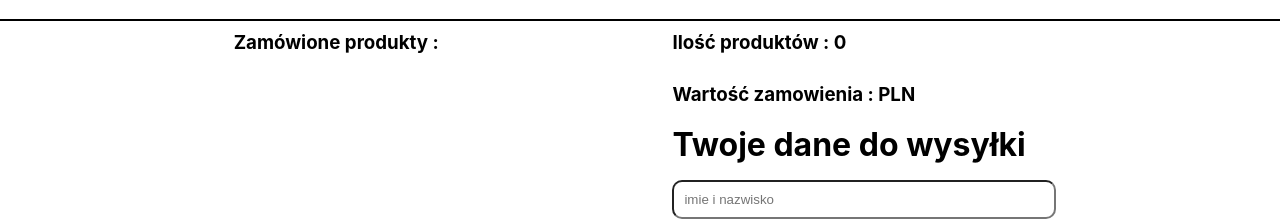
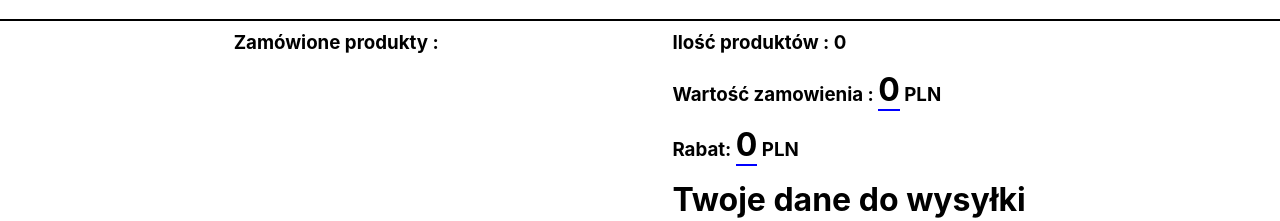
Before and after one commit to marcinoles87/my-app2, a React (Create React App) app: page /formularz in a window 1280 px wide. Shown: the part 275-496 px from the top of the page. Built offline with nearby package versions, Linux system fonts and the light colour scheme.

Commit message:
add code

```diff
--- a/src/Database/Database.jsx
+++ b/src/Database/Database.jsx
@@ -191,7 +191,7 @@ const database2 = [
                     <div className='database-element-info'>
                         <div className='database-element-info2'>
                             <p>{item.nazwa}</p>
-                            <h2 style={{color:'rgb(0,0,190'}}>{Math.floor(item.cena-(item.cena*20/100))} zł</h2>
+                            <h2 style={{color:'rgb(0,0,190'}}>{item.cena-(item.cena*20/100)} zł</h2>
                             <p style={{padding:'10px 0px'}}>Cena regularna : <span style={{textDecoration:'line-through'}}>{item.cena}</span></p>
                         </div>
 
--- a/src/pages/Formularz.jsx
+++ b/src/pages/Formularz.jsx
@@ -77,7 +77,7 @@ function Formularz({koszyk,allPrice,setAllPrice,setKoszyk}) {
                         <p>{item.product} |</p>
                         <p>{item.nazwa} |</p>
                         <p>sztuk 1 |</p>
-                        <p>Wartość : {Math.floor(item.cena-(item.cena*20/100))} pln</p>
+                        <p>Wartość : {(item.cena-(item.cena*20/100))} pln</p>
 
                     </div>
                 )
@@ -90,7 +90,8 @@ function Formularz({koszyk,allPrice,setAllPrice,setKoszyk}) {
 
            <div className='formularz-klient'>
                         <h3>Ilość produktów : {koszyk.length} </h3>
-                        <h3>Wartość zamowienia : <span style={{fontSize:'2rem',borderBottom:'2px solid blue'}}>{allPrice}</span> PLN</h3>
+                        <h3>Wartość zamowienia : <span style={{fontSize:'2rem',borderBottom:'2px solid blue'}}>{(allPrice-(allPrice*20/100))}</span> PLN</h3>
+                        <h3>Rabat: <span style={{fontSize:'2rem',borderBottom:'2px solid blue'}}>{(allPrice-(allPrice-allPrice*20/100))}</span> PLN</h3>
                         <h1>Twoje dane do wysyłki</h1>
 
              <input id='imie' type='text' placeholder='imie i nazwisko' onChange={ (e) =>setImie(e.target.value)}></input>
--- a/src/pages/Zamowienie.jsx
+++ b/src/pages/Zamowienie.jsx
@@ -37,7 +37,7 @@ const handleDeleteItem = (item) =>{
                         <img src={item.img} alt={index} />
                         <p>{item.product}</p>
                         <p>{item.nazwa}</p>
-                        <p>{Math.floor(item.cena-(item.cena*20/100))} pln</p>
+                        <p>{item.cena-(item.cena*20/100)} pln</p>
                         <button onClick={() => handleDeleteItem(item)}>Usuń</button>
 
 
@@ -48,7 +48,7 @@ const handleDeleteItem = (item) =>{
 
     <div className='zamowienie-podsumowanie'>
         <p>Ilość produktów : {koszyk.length}</p>
-        <p className='zamowienie-wartosc'>Wartość zamówienia : {allPrice} pln </p>
+        <p className='zamowienie-wartosc'>Wartość zamówienia : {allPrice-(allPrice*20/100)} pln </p>
         <button onClick={handleSum}>Podsumuj</button>
         <button><Link to={'/formularz'}>Zamawiam</Link></button>
 
```
